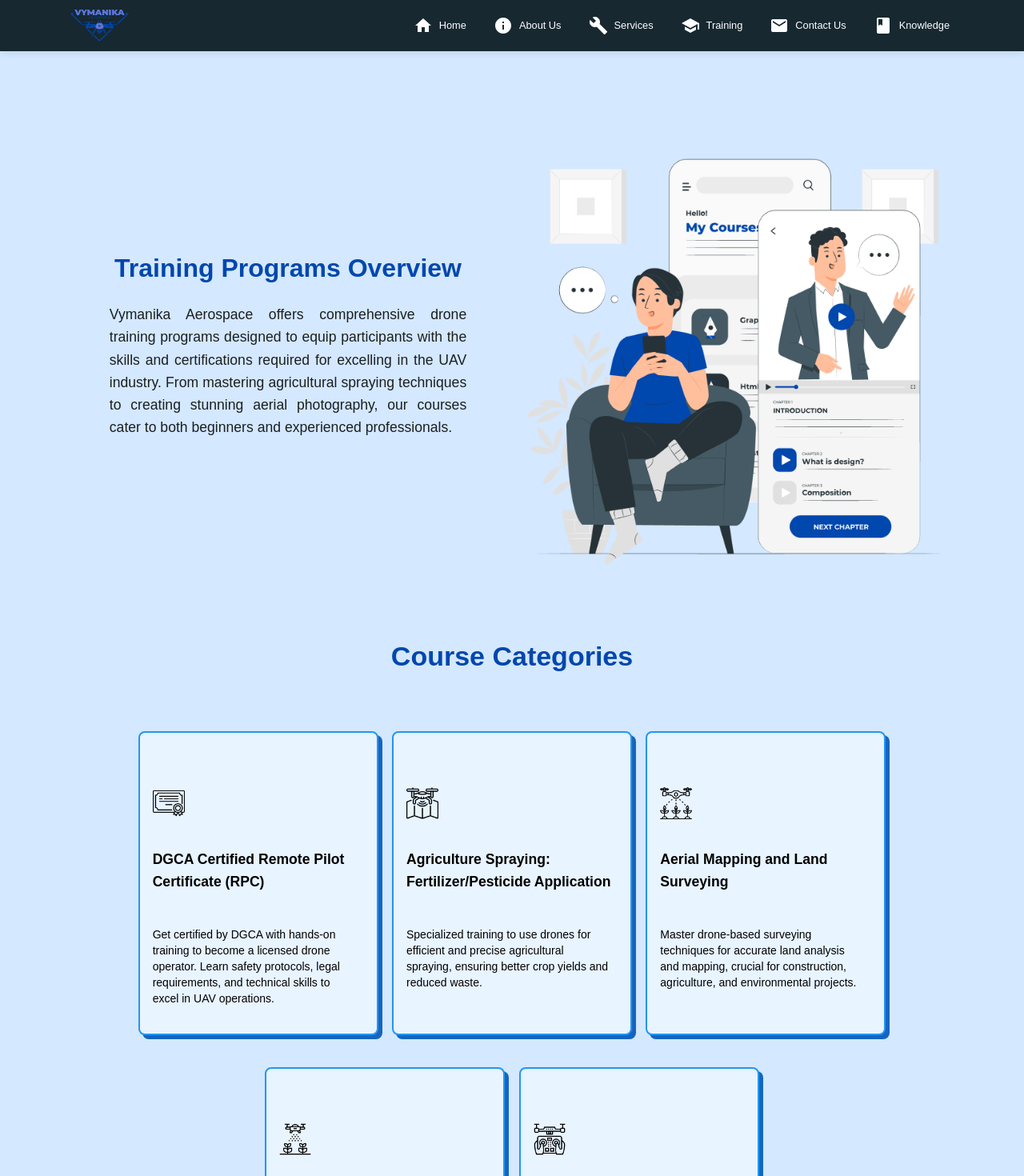
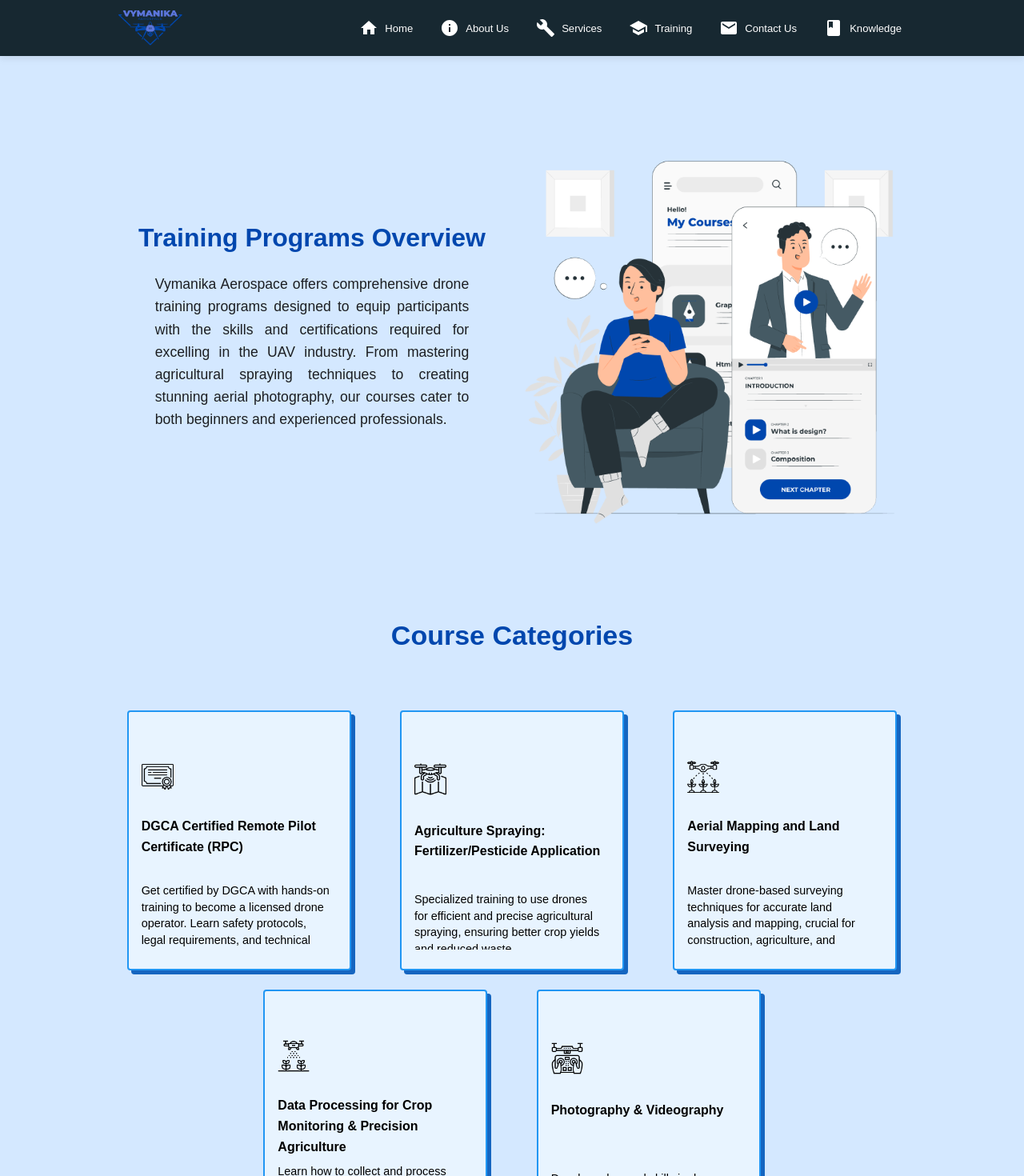
Before and after one commit to ParamJadvani/Drone-Project, a React (Vite) app: page /training in a window 1280 px wide. Shown: the top 1470 px of the page at 80% size. Built offline with nearby package versions, Linux system fonts and the light colour scheme.

Commit message:
Side Padding

```diff
--- a/src/components/Footer/Footer.jsx
+++ b/src/components/Footer/Footer.jsx
@@ -14,9 +14,17 @@ const Footer = () => {
       sx={{
         width: "100%",
         backgroundColor: theme.palette.primary.main, // Use primary color from theme
+        paddingBottom: "15px",
+      }}
+    >
+      <Box
+        sx={{
+          width: "100%",
+          backgroundColor: theme.palette.primary.main, // Use primary color from theme
           py: 4,
           color: theme.palette.common.white,
           mt: 6, // Use white color from theme
+          paddingInline: { lg: "100px", md: "50px", xs: "0px" }, // Add 150px padding inline (left and right)
         }}
       >
         <Box
@@ -70,8 +78,8 @@ const Footer = () => {
                   letterSpacing: 1.2,
                 }}
               >
-              "Soaring Beyond Limits, Crafting the Future of Aviation – Vymanika
-              Aerospace"
+                "Soaring Beyond Limits, Crafting the Future of Aviation –
+                Vymanika Aerospace"
               </Typography>
 
               {/* Social Media Icons */}
@@ -233,7 +241,8 @@ const Footer = () => {
               />
             </Grid>
           </Grid>
-
+        </Box>
+      </Box>
       {/* Divider */}
       <Divider sx={{ borderColor: theme.palette.common.white, my: 4 }} />
 
@@ -251,7 +260,6 @@ const Footer = () => {
         </Typography>
       </Box>
     </Box>
-    </Box>
   );
 };
 
--- a/src/components/Navbar.jsx
+++ b/src/components/Navbar.jsx
@@ -47,21 +47,31 @@ const Navbar = () => {
       sx={{
         backgroundColor: "#172831",
         boxShadow: "0px 2px 10px rgba(0, 0, 0, 0.1)",
-        px: { xs: 2, sm: 3, md: 5 }, // Adjust padding for responsiveness
+        // px: { xs: 2, sm: 3, md: 5 }, // Adjust padding for responsiveness
+        paddingInline: { lg: "100px", md: "50px", xs: "0px" },
+        height: 70,
       }}
     >
       <Container maxWidth="xl">
-        <Toolbar sx={{ display: "flex", justifyContent: "space-between" }}>
+        <Toolbar
+          sx={{
+            display: "flex",
+            justifyContent: "space-between",
+            alignItems: "center",
+            height: "100%",
+          }}
+        >
           {/* Logo */}
           <Link
             to="/"
             style={{
               display: "flex",
               alignItems: "center",
+              height: "100%",
               textDecoration: "none",
             }}
           >
-            <img src={logo} alt="Logo" style={{ height: "40px" }} />
+            <img src={logo} alt="Logo" style={{ height: "63%" }} />
           </Link>
 
           {/* Desktop Menu */}
@@ -77,11 +87,12 @@ const Navbar = () => {
                     color: "white",
                     textDecoration: "none",
                     gap: "0.5rem",
-                    fontSize: "0.8rem",
+                    fontSize: "0.82rem",
                     fontWeight: 500,
                     padding: "5px",
                     borderRadius: "5px",
                     width: "auto",
+                    height: "100%",
                     transition: "all 0.3s ease",
                     "&:hover": {
                       color: theme.palette.secondary.main, // Hover color from theme
--- a/src/components/ResponsiveCard.jsx
+++ b/src/components/ResponsiveCard.jsx
@@ -5,16 +5,15 @@ const ResponsiveCard = ({
   image,
   title,
   description,
-  b_height = 322,
-  t_height = 55,
+  b_height = 320,
+  t_height = 40,
 }) => {
   return (
     <Card
       sx={{
-        maxWidth: 300,
+        maxWidth: 280, // Adjust width to take full available width
+        width: "100%", // Make card width 100% of its container
         marginInline: "auto",
-        marginBottom: 2,
-        borderRadius: 2,
         backgroundColor: "#E8F4FF", // Light blue background
         border: "2px solid #2196F3", // Blue border
         boxShadow: "5px 5px 0px #1565C0", // Shadow effect
@@ -22,7 +21,8 @@ const ResponsiveCard = ({
         height: b_height, // Set consistent height for all cards
         display: "flex",
         flexDirection: "column",
-        justifyContent: "",
+        justifyContent: "flex-start", // Align content to the top
+        overflow: "hidden",
       }}
     >
       {/* Icon Section */}
@@ -56,6 +56,7 @@ const ResponsiveCard = ({
           display: "flex",
           flexDirection: "column",
           overflow: "hidden",
+          paddingBottom: 2, // Add padding for better spacing
         }}
       >
         <Typography
@@ -65,6 +66,7 @@ const ResponsiveCard = ({
             color: "#000000",
             textAlign: "start",
             height: t_height,
+            fontSize: { lg: "1rem", md: "0.9rem" },
           }}
         >
           {title}
@@ -73,14 +75,19 @@ const ResponsiveCard = ({
         <Box
           sx={{
             overflowY: "auto",
-            maxHeight: 120, // Limit the height for scrolling
+            maxHeight: { lg: 120, md: 85 }, // Limit the height for scrolling
             paddingRight: 1, // Add padding to prevent text clipping
           }}
         >
           <Typography
             variant="body2"
             color="#000000"
-            sx={{ textAlign: "start", marginTop: 1, fontWeight: 500 }}
+            sx={{
+              textAlign: "start",
+              marginTop: 1,
+              fontWeight: 500,
+              fontSize: { lg: "0.90rem", md: "0.82rem" },
+            }}
           >
             {description}
           </Typography>
--- a/src/screens/Services.jsx
+++ b/src/screens/Services.jsx
@@ -67,18 +67,23 @@ const servicesData = [
 ];
 
 const Services = () => {
-  // Access the theme with useTheme
   const theme = useTheme();
 
   return (
     <Box
       sx={{
         backgroundColor: theme.palette.background.default,
-        minHeight: "100vh",
       }}
     >
       <Navbar />
 
+      <Box
+        sx={{
+          backgroundColor: theme.palette.background.default,
+          minHeight: "100vh",
+          paddingInline: { lg: "100px", md: "50px", xs: "0px" },
+        }}
+      >
         <Box sx={{ padding: { xs: 2, sm: 4 } }}>
           {/* About Banner with Content */}
           <Banner
@@ -111,21 +116,27 @@ const Services = () => {
                     lineHeight: 1.6,
                   }}
                 >
-                At Vymanika Aerospace, we specialize in delivering cutting-edge
-                UAV solutions tailored to diverse industries. Our
+                  At Vymanika Aerospace, we specialize in delivering
+                  cutting-edge UAV solutions tailored to diverse industries. Our
                   state-of-the-art drones and services are designed to enhance
                   efficiency, safety, and accuracy across a wide range of
-                applications. Whether you need precise agricultural spraying or
-                advanced infrastructure inspections, our expertise ensures that
-                your operational goals are met with unparalleled quality and
-                reliability.
+                  applications. Whether you need precise agricultural spraying
+                  or advanced infrastructure inspections, our expertise ensures
+                  that your operational goals are met with unparalleled quality
+                  and reliability.
                 </Typography>
               </Box>
             }
           />
 
-        {/* Responsive Cards in Grid */}
-        <Box sx={{ padding: 2 }}>
+          {/* Responsive Cards in Grid with Padding */}
+          <Box
+            sx={
+              {
+                // 150px padding on both sides of the grid
+              }
+            }
+          >
             <Typography
               variant="h4"
               sx={{
@@ -151,9 +162,16 @@ const Services = () => {
             >
               {servicesData.map(
                 ({ icon, title: t_text, description: d_text }, index) => (
-                <Grid item xs={12} sm={6} md={4} key={index} sx={{
-                  marginInline:{lg:-4 ,md:-1}
-                }}>
+                  <Grid
+                    item
+                    xs={12}
+                    sm={6}
+                    md={4}
+                    key={index}
+                    sx={{
+                      marginInline: { lg: -4, md: -1 }, // Adjust spacing if necessary
+                    }}
+                  >
                     <ResponsiveCard
                       image={icon}
                       title={t_text}
@@ -256,10 +274,10 @@ const Services = () => {
                             fontSize: { xs: "0.9rem", sm: "1rem" },
                           }}
                         >
-                        We offer tailor-made UAV services and solutions to meet
-                        unique industry demands. From concept design to final
-                        deployment, our custom offerings guarantee satisfaction
-                        and precision.
+                          We offer tailor-made UAV services and solutions to
+                          meet unique industry demands. From concept design to
+                          final deployment, our custom offerings guarantee
+                          satisfaction and precision.
                         </Typography>
                       </Box>
                     </Box>
@@ -269,7 +287,7 @@ const Services = () => {
             }
           />
         </Box>
-
+      </Box>
       <Footer />
     </Box>
   );
--- a/src/screens/Training.jsx
+++ b/src/screens/Training.jsx
@@ -52,10 +52,16 @@ const Training = () => {
     <Box
       sx={{
         backgroundColor: theme.palette.background.default,
-        minHeight: "100vh",
       }}
     >
       <Navbar />
+      <Box
+        sx={{
+          backgroundColor: theme.palette.background.default,
+          minHeight: "100vh",
+          paddingInline: { lg: "100px", md: "50px", xs: "0px" }, // Add 150px padding inline (left and right)
+        }}
+      >
         <Container sx={{ paddingTop: { xs: 4, sm: 6 }, paddingBottom: 6 }}>
           {/* Banner Section */}
           <Banner
@@ -88,12 +94,12 @@ const Training = () => {
                     marginX: "auto",
                   }}
                 >
-                Vymanika Aerospace offers comprehensive drone training programs
-                designed to equip participants with the skills and
-                certifications required for excelling in the UAV industry. From
-                mastering agricultural spraying techniques to creating stunning
-                aerial photography, our courses cater to both beginners and
-                experienced professionals.
+                  Vymanika Aerospace offers comprehensive drone training
+                  programs designed to equip participants with the skills and
+                  certifications required for excelling in the UAV industry.
+                  From mastering agricultural spraying techniques to creating
+                  stunning aerial photography, our courses cater to both
+                  beginners and experienced professionals.
                 </Typography>
               </Box>
             }
@@ -129,20 +135,21 @@ const Training = () => {
                 ({ icon, title: t_text, description: d_text }, index) => (
                   <Grid
                     item
-                  xs={12}
-                  sm={6}
-                  md={4}
+                    xs={12} // Full width on extra small screens
+                    sm={6} // 2 cards per row on small screens
+                    md={4} // 3 cards per row on medium screens
                     key={index}
                     sx={{
-                    marginInline: { lg: -4, md: -1 },
+                      display: "flex",
+                      justifyContent: "center", // Center the cards horizontally
                     }}
                   >
                     <ResponsiveCard
                       image={icon}
                       title={t_text}
                       description={d_text}
-                    b_height={380}
-                    t_height={90}
+                      b_height={325} // Set the height and width to be the same
+                      t_height={90} // Adjust title height if needed
                     />
                   </Grid>
                 )
@@ -188,6 +195,7 @@ const Training = () => {
             }
           />
         </Container>
+      </Box>
       <Footer />
     </Box>
   );
```
Lines whose indentation alone changed are shown as unchanged.
